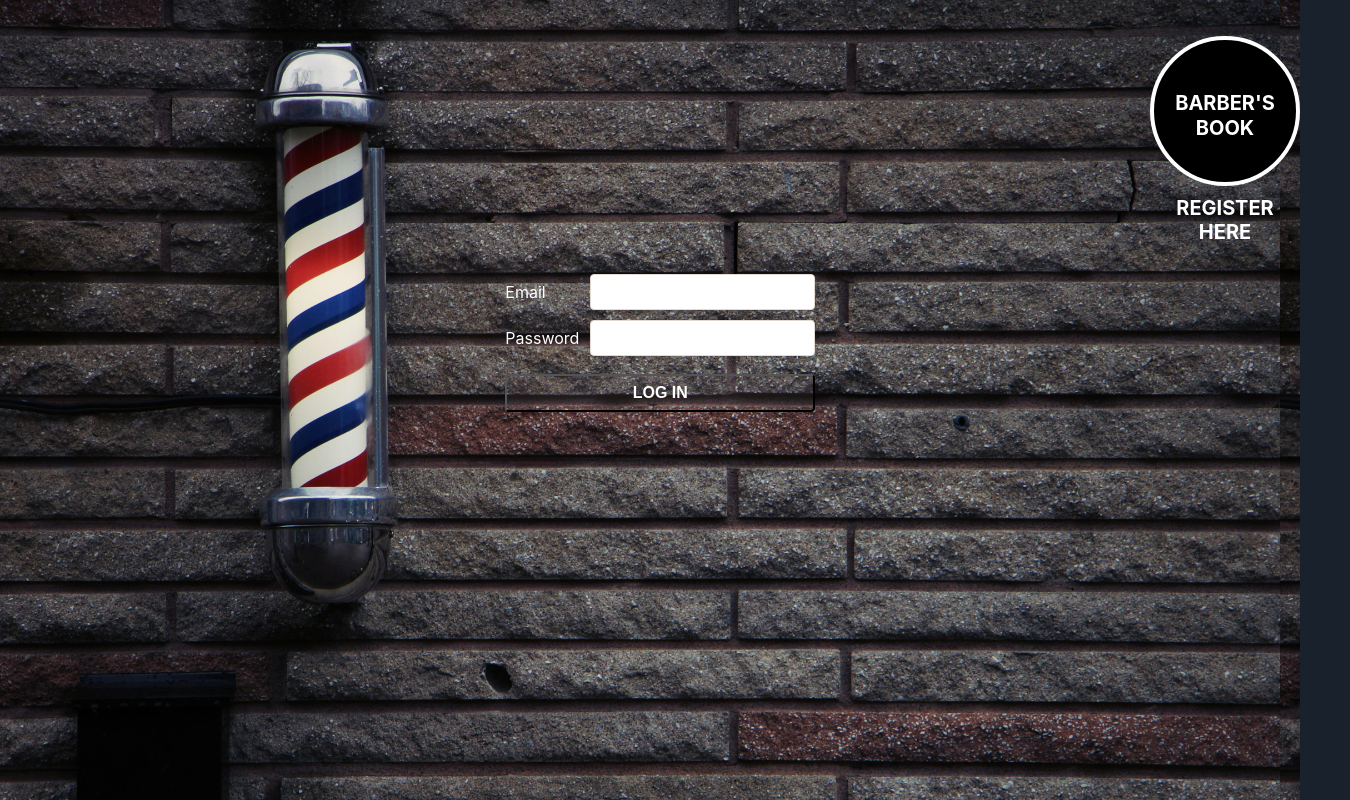
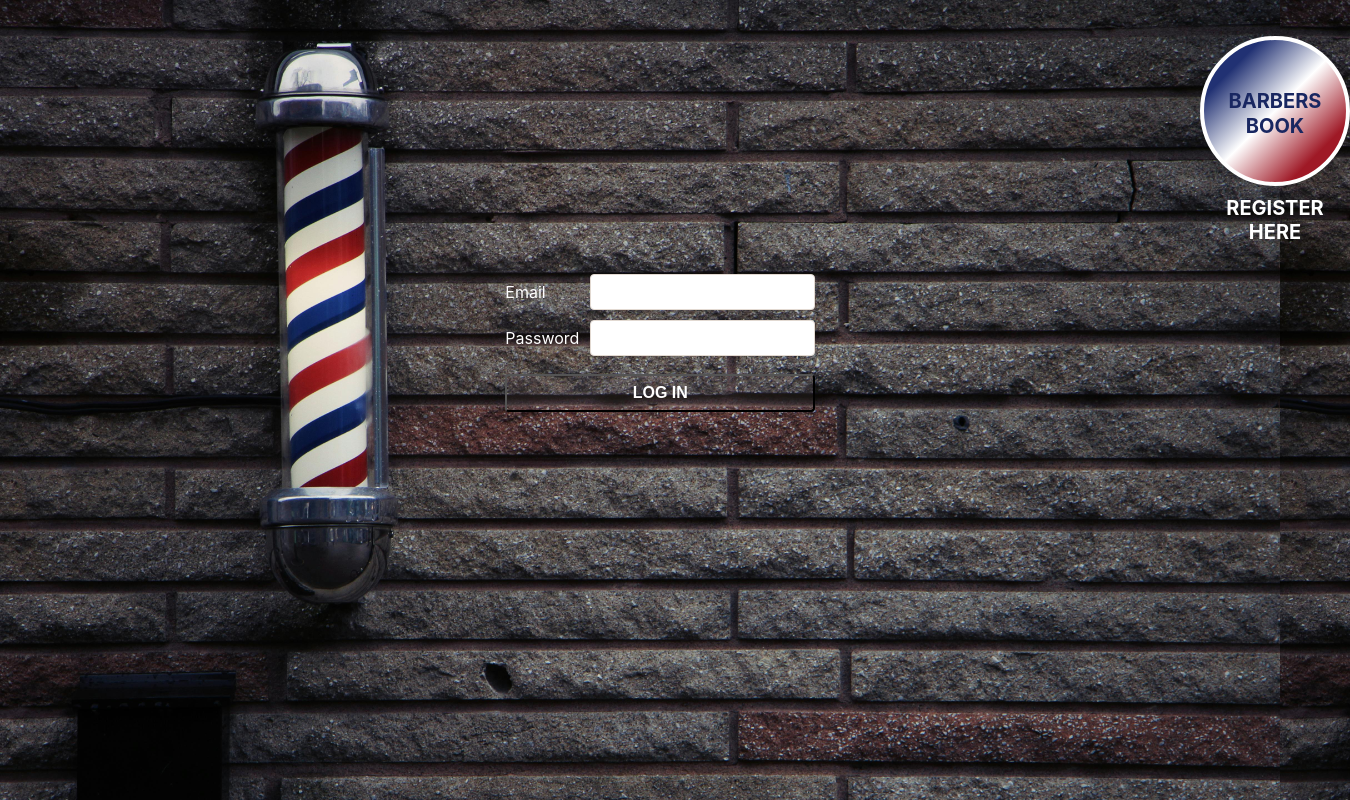
Before and after one commit to MrVictor2/barbers-book, a React (Create React App) app: page /login in a window 1280 px wide. Shown: the whole page, 1350 px wide, since content can reach past the window. Built offline with nearby package versions, Linux system fonts and the light colour scheme.

Commit message:
css fonts and logo

```diff
--- a/public/index.html
+++ b/public/index.html
@@ -24,7 +24,7 @@
       work correctly both with client-side routing and a non-root public URL.
       Learn how to configure a non-root public URL by running `npm run build`.
     -->
-    <title>Barber's Book</title>
+    <title>Barbers Book</title>
 
   </head>
   <body>
--- a/src/index.css
+++ b/src/index.css
@@ -168,42 +168,47 @@ button[type="submit"] {
 }
 
 .signup-button-container {
-  position: absolute;
-  top: 30%;
-  left: 1150px; /* Adjust the left position as needed */
+  position:absolute;
+    top: 30%;
+  left: 1200px;  /*Adjust the left position as needed */
   transform: translateY(-50%);
   display: flex;
   flex-direction: column;
-  align-self: center;
+  align-self: auto;
 
 }
 
-.logo-cafe {
+.logo-barber {
   display: inline-block;
   width: 150px;
   height: 150px;
   line-height: 25px;
-  border: #FFFFFF solid 4px;
-  background-color: black;
-  color: white;
+  border:  rgb(255, 255, 255) solid 4px;
+  background: linear-gradient(to left top, rgb(159, 25, 38, 1) 20%, rgb(255, 255, 255,1) 50%,  rgba(33,49,115, 1) 80%);
+  /* color: rgb(65, 63, 63); */
+  color: rgb(25, 39, 97);
   text-decoration: none;
   font-size: 20px;
   border-radius: 100%;
   margin-top: 100px;
   margin-bottom: 10px;
-  padding-top: 10px;
+
+  padding-top: 5px;
   align-content: center;
+}
+.logo-barber:hover {
+  color: rgb(65, 63, 63);
 }
 
 
 .sign-up-link {
   text-decoration: none;
-  color: white;
+  color: #FFFFFF;
   margin-bottom: 300px;
 
 }
 .sign-up-link:hover {
-color: rgb(203, 190, 192)
+color: rgb(239, 209, 180);
 }
 
 .login-content-container {
@@ -248,7 +253,7 @@ nav {
   justify-content: space-between;
 }
 a:hover {
-  color: tan;
+  color:  tan;
 }
 .welcome {
   color: tan;
--- a/src/pages/App/LoginPage/LoginPage.jsx
+++ b/src/pages/App/LoginPage/LoginPage.jsx
@@ -7,7 +7,7 @@ export default function LoginPage({ setUser }) {
       <div className="login-content-container">
         <div>
           <div className="signup-button-container">
-            <Link className="logo-cafe">BARBER'S BOOK</Link>
+            <Link className="logo-barber">BARBERS BOOK</Link>
             <Link to="/signup" className="sign-up-link">
               REGISTER HERE
             </Link>
--- a/src/pages/AuthPage/AuthPage.jsx
+++ b/src/pages/AuthPage/AuthPage.jsx
@@ -7,8 +7,8 @@ export default function LoginPage({ setUser }) {
     <main>
       <div className='login-content-container'>
         <div className='signup-button-container'>
-          <Link className="logo-cafe">
-          BARBER'S BOOK
+          <Link className="logo-barber">
+          BARBERS BOOK
         </Link>
           <Link to="/login" className='sign-up-link'>
           LOG IN
--- a/src/utilities/appointments-service.js
+++ b/src/utilities/appointments-service.js
@@ -68,7 +68,7 @@ export async function getMyAppointments() {
         return appointmentsWithDetails;
       }
 
-      // If the user is a barber, fetch appointments where the barber's ID matches the logged-in user's ID
+      // If the user is a barber, fetch appointments where the barbers ID matches the logged-in user's ID
       if (user.type === "barber") {
         const appointments = await sendRequest(BASE_URL);
 
```
